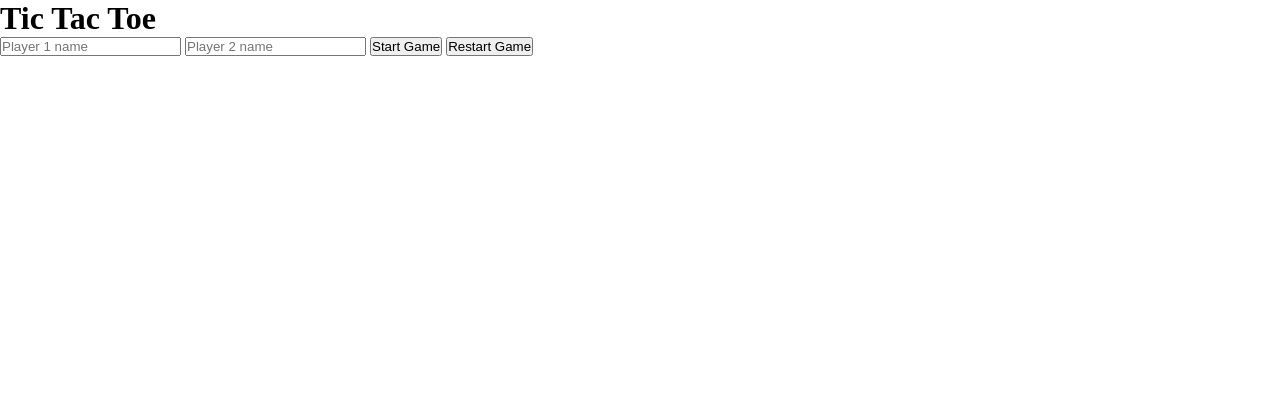
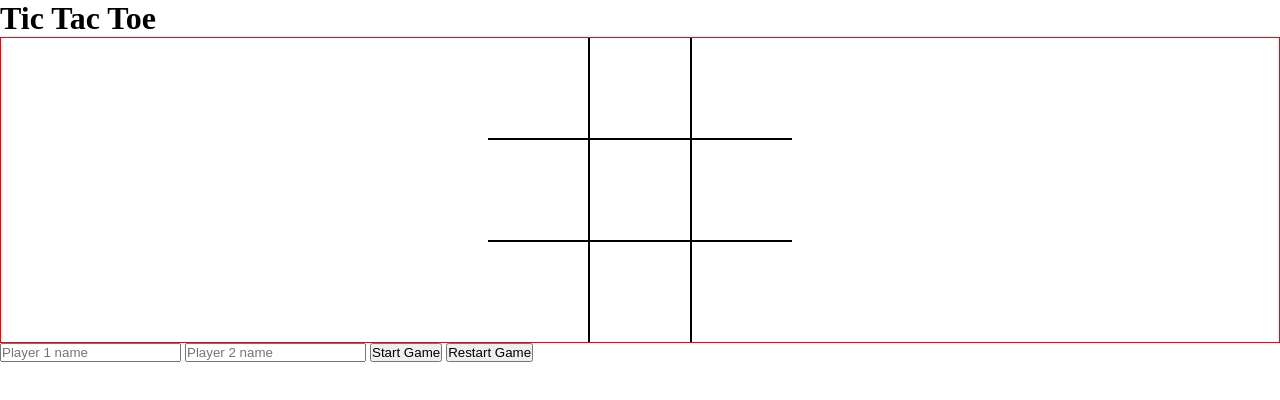
Before and after one commit to ALO55/Project-Tic-Tac-Toe, a plain HTML site: page index.html in a window 1280 px wide. Both pictures are taken after a click on the button "Start Game". Drawn offline with Linux system fonts and the light colour scheme.

Commit message:
creating the borad game when the user clicks start

```diff
--- a/java.js
+++ b/java.js
@@ -4,13 +4,14 @@ const Gameboard = (() =>{
     const render = () => {
         let boardHTML = "";
         gameboard.forEach((square, index) => {
-            boardHTML += document.createElement('div')
+            boardHTML = document.createElement('div')
             boardHTML.classList.add('square');
             boardHTML.setAttribute('id', `${index}`)
-            boardHTML.innerHTML = `${square}`
+
+            document.querySelector('#gameboard').appendChild(boardHTML);
         })
 
-        document.querySelector('#gameboard').appendChild(boardHTML);
+
     };
 
 
@@ -31,7 +32,7 @@ const createPlayer = (name, mark) => {
 const game = (() => {
     let players = [];
     let playerIndex;
-    let gameover;
+    let gameOver;
 
     const start = () => {
         players = [
@@ -39,12 +40,17 @@ const game = (() => {
             createPlayer(document.querySelector('#player2').value, "O")
         ]
         playerIndex = 0;
-        gameover = false;
+        gameOver = false;
+        Gameboard.render();
+    }
+
+    return{
+        start
     }
 })();
 
 
 const startBtn = document.querySelector('#start-btn');
 startBtn.addEventListener('click', () => {
-
+    game.start();
 })
--- a/style.css
+++ b/style.css
@@ -2,3 +2,40 @@
     padding: 0;
     margin: 0;
 }
+
+#gameboard {
+    display: grid;
+    grid-template-columns: repeat(3, auto);
+    justify-content: center;
+    align-items: center;
+    height: auto;
+    border: 1px solid red;
+}
+
+
+.square {
+    border: 1px solid black;
+    text-align: center;
+    height: 100px;
+    width: 100px;
+}
+
+.square:first-child,
+.square:nth-child(2),
+.square:nth-child(3) {
+    border-top: none;
+}
+
+.square:nth-child(3n +1) {
+    border-left: none;
+}
+
+.square:nth-child(3n +3) {
+    border-right: none;
+}
+
+.square:last-child,
+.square:nth-child(8),
+.square:nth-child(7) {
+    border-bottom: none;
+}
```
